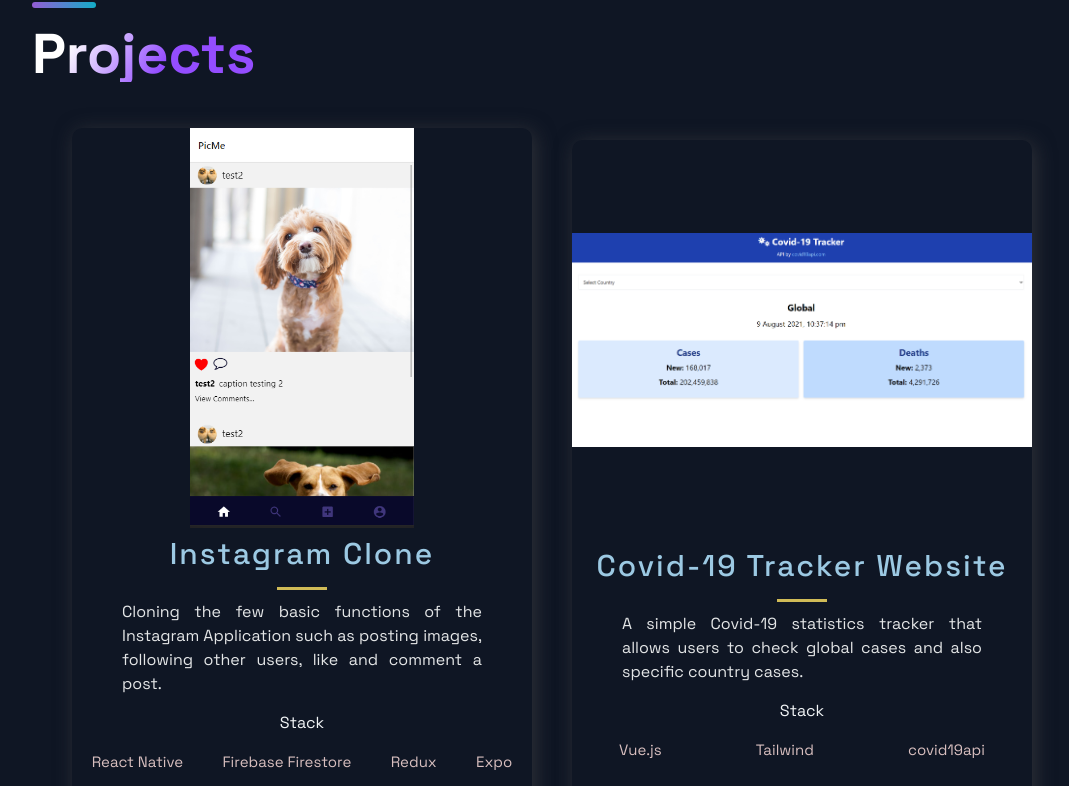
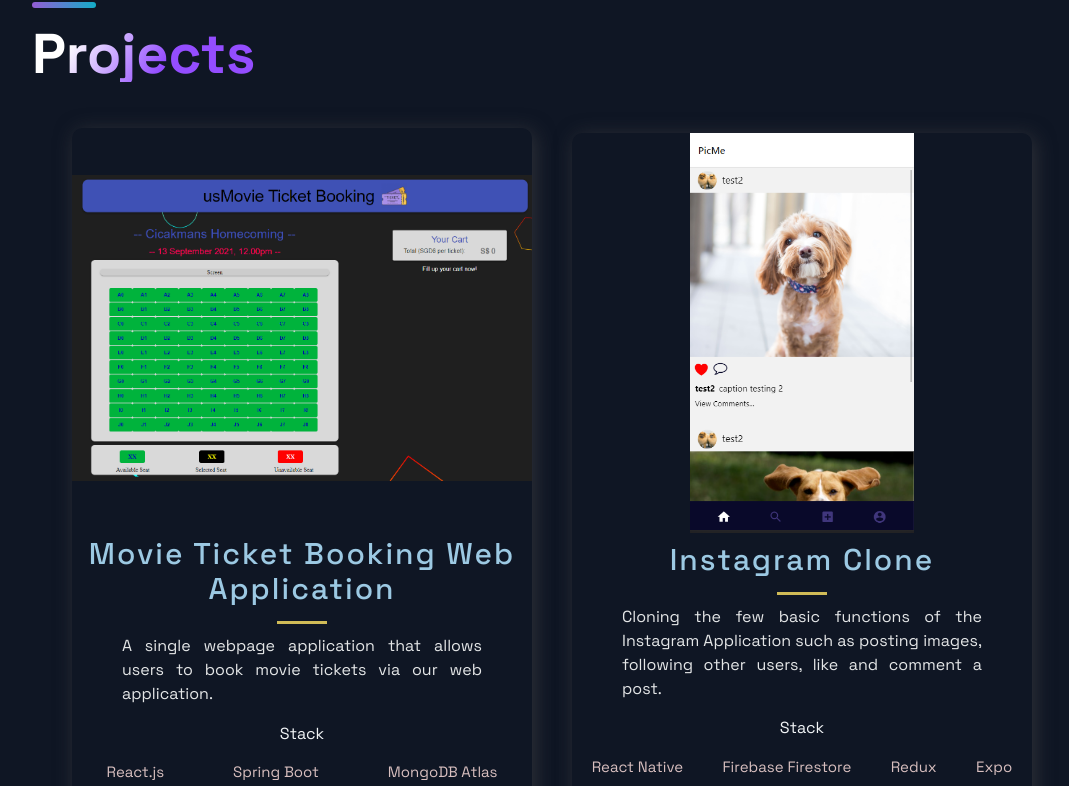
Before and after one commit to Wo1fz/Portfolio, a Next.js app: page / in a window 1280 px wide. Shown: the part 740-1526 px from the top of the page, without its empty margins (88-1157 px from the left). Built offline with nearby package versions, Linux system fonts and the light colour scheme.

Commit message:
update projects

```diff
--- a/src/constants/constants.js
+++ b/src/constants/constants.js
@@ -116,6 +116,16 @@
     page: 'https://instaclone-miao.netlify.app/',
     id: 11,
   },
+  {
+    title: 'Movie Ticket Booking Web Application',
+    description:
+      'A single webpage application that allows users to book movie tickets via our web application.',
+    image: '/images/movieTicket.png',
+    tags: ['React.js', 'Spring Boot', 'MongoDB Atlas'],
+    code: 'https://github.com/Wo1fz/movieTicketBookingWebApplication',
+    page: 'https://usmovie-my.netlify.app/',
+    id: 12,
+  },
 ]
 
 export const TimeLineData = [
```
Also changed, not shown: public/images/movieTicket.PNG (added).
